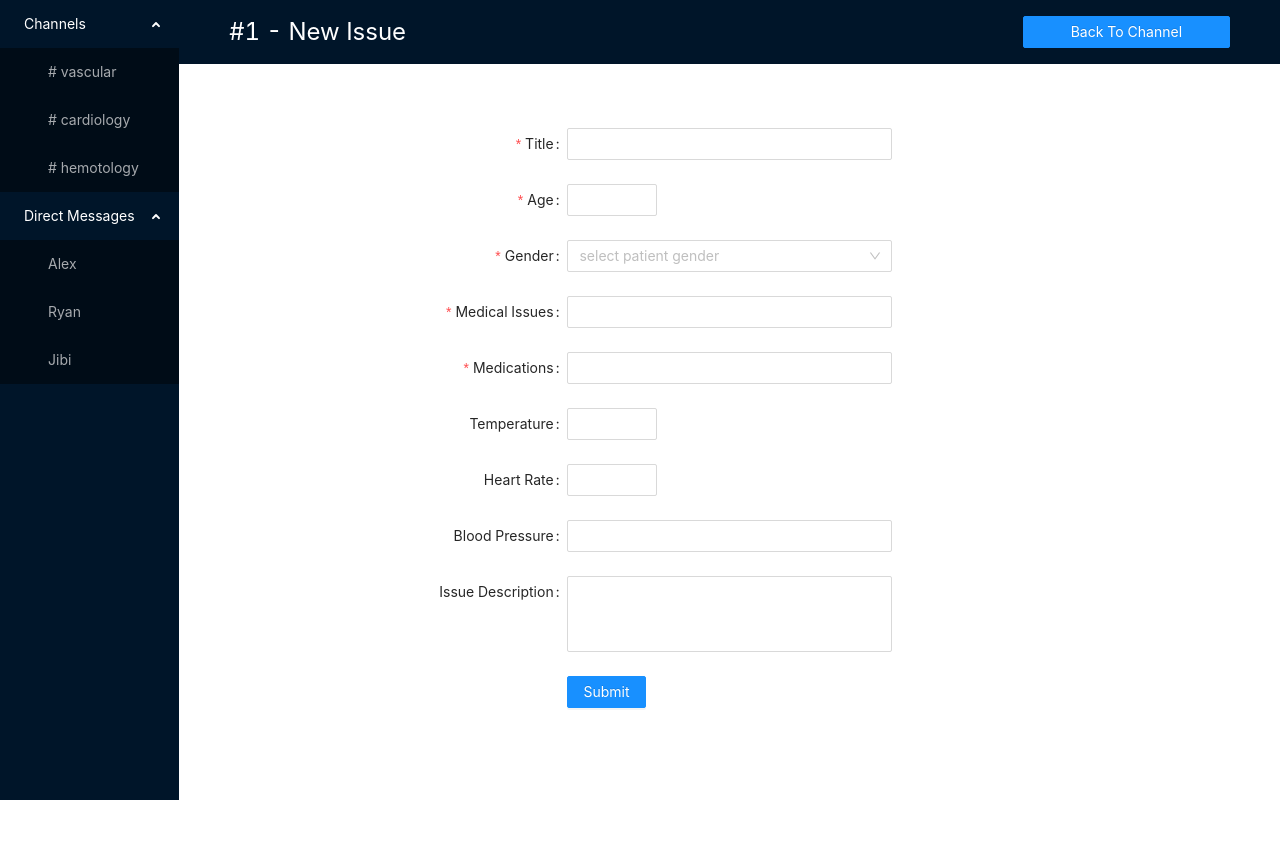
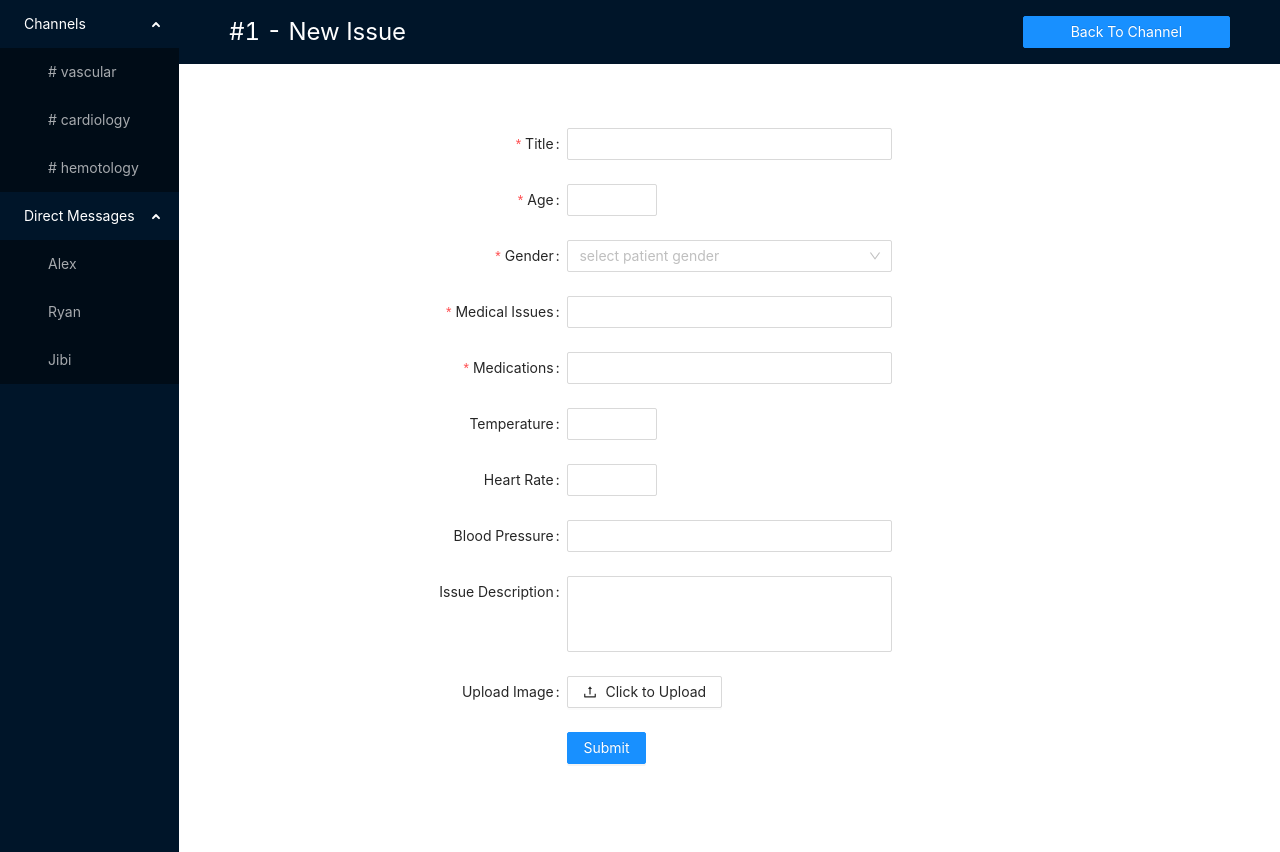
Before and after one commit to alexart721/ds-client, a Next.js app: page /channel/postIssue/1 in a window 1280 px wide. Before the commit the page ends 800 px from the top, so only its background shows below. Built offline with nearby package versions, Linux system fonts and the light colour scheme.

Commit message:
basic push

```diff
--- a/components/ChannelList/ChannelsList.tsx
+++ b/components/ChannelList/ChannelsList.tsx
@@ -12,7 +12,7 @@ const { SubMenu } = Menu;
 
 const ChannelsList: FC<Props> = ({ channels }) => {
   return (
-    <div style={{ width: "14vw", height: "100vh", background: "#001529" } }>
+    <div style={{ width: "14vw", height: "100%", background: "#001529" } }>
       <Menu
         defaultOpenKeys={['sub1','sub2']}
         mode="inline"
--- a/pages/channel/postIssue/[channel].tsx
+++ b/pages/channel/postIssue/[channel].tsx
@@ -1,11 +1,30 @@
 import React from 'react';
-import { Form, Input, InputNumber, Select, Button } from 'antd';
+import { Form, Input, InputNumber, Select, Button, Upload, message } from 'antd';
 import ChannelsBar from '../../../components/ChannelsBar/ChannelsBar';
 import PostIssueNavBar from '../../../components/PostIssueNavBar/PostIssueNavBar';
+import { UploadOutlined } from '@ant-design/icons';
 
 const layout = {
   labelCol: { span: 8 },
   wrapperCol: { span: 8 },
+};
+
+const props = {
+  name: 'file',
+  action: 'https://www.mocky.io/v2/5cc8019d300000980a055e76',
+  headers: {
+    authorization: 'authorization-text',
+  },
+  // onChange(info) {
+  //   if (info.file.status !== 'uploading') {
+  //     console.log(info.file, info.fileList);
+  //   }
+  //   if (info.file.status === 'done') {
+  //     message.success(`${info.file.name} file uploaded successfully`);
+  //   } else if (info.file.status === 'error') {
+  //     message.error(`${info.file.name} file upload failed.`);
+  //   }
+  // },
 };
 
 const validateMessages = {
@@ -71,6 +90,11 @@ const PostIssue = () => {
             <Form.Item name={['user', 'issue description']} label="Issue Description">
               <Input.TextArea autoSize={{ minRows: 3, maxRows: 3 }}/>
             </Form.Item>
+            <Form.Item name={['user', 'upload image']} label="Upload Image">
+              <Upload {...props}>
+                <Button icon={<UploadOutlined />}>Click to Upload</Button>
+              </Upload>
+            </Form.Item>
             <Form.Item wrapperCol={{ ...layout.wrapperCol, offset: 8 }}>
               <Button type="primary" htmlType="submit">
                 Submit
```
